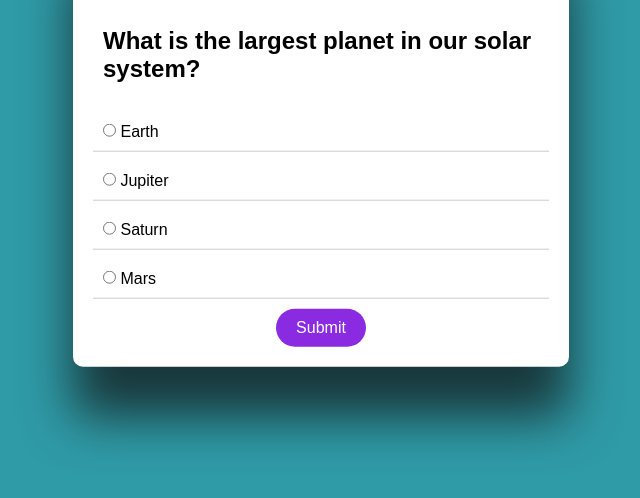
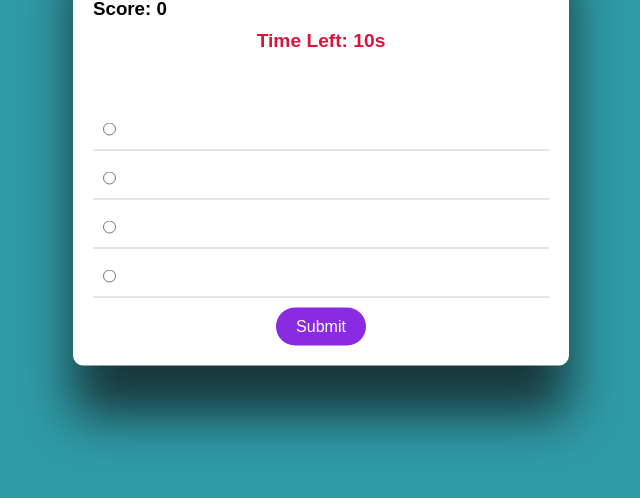
Before and after one commit to Waqas-Gujjar/js-quiz-app, a plain HTML site: page index.html in a window 1280 px wide. Shown: the part 302-800 px from the top of the page, without its empty margins (339-979 px from the left). Drawn offline with Linux system fonts and the light colour scheme.

Commit message:
update html and css and js

```diff
--- a/index.html
+++ b/index.html
@@ -11,34 +11,38 @@
         <div id="quiz">
             <h1>QUIZ APP</h1>
 
-            <h2 class="question" id="question" > quiz app</h2>
+            <!-- Score Display -->
+            <h3 id="score-display">Score: 0</h3>
+
+            <!-- Timer Display -->
+            <h3 id="timer-display">Time Left: 10s</h3>
+
+            <h2 class="question" id="question"></h2>
 
             <ul>
-                <li> <input type="radio" name="answer"  class="answer" id="a">
-                <label for="a" id="option-1">quiz option</label>
-            </li>
-                <li> <input type="radio" name="answer"  class="answer" id="b">
-                <label for="a" id="option-2">quiz option</label>
-            </li>
-                <li> <input type="radio" name="answer"  class="answer" id="c">
-                <label for="a" id="option-3">quiz option</label>
-            </li>
-                <li> <input type="radio" name="answer"  class="answer" id="d">
-                <label for="a" id="option-4">quiz option</label>
-            </li>
+                <li>
+                    <input type="radio" name="answer" class="answer" id="a">
+                    <label for="a" id="option-1"></label>
+                </li>
+                <li>
+                    <input type="radio" name="answer" class="answer" id="b">
+                    <label for="b" id="option-2"></label>
+                </li>
+                <li>
+                    <input type="radio" name="answer" class="answer" id="c">
+                    <label for="c" id="option-3"></label>
+                </li>
+                <li>
+                    <input type="radio" name="answer" class="answer" id="d">
+                    <label for="d" id="option-4"></label>
+                </li>
             </ul>
 
             <div class="btn">
-            <button type="submit" id="submit">Submit</button>
+                <button type="submit" id="submit">Submit</button>
             </div>
         </div>
-
-
-
-            </div>
-        </form>
     </div>
-
 
     <script src="script.js"></script>
 </body>
--- a/script.js
+++ b/script.js
@@ -1,89 +1,7 @@
-// Array of quiz questions
-const quizData = [
-    {
-        question: "What is the largest planet in our solar system?",
-        a: "Earth",
-        b: "Jupiter",
-        c: "Saturn",
-        d: "Mars",
-        correct: "b"
-    },
-    {
-        question: "Which element has the chemical symbol 'O'?",
-        a: "Gold",
-        b: "Oxygen",
-        c: "Osmium",
-        d: "Oganesson",
-        correct: "b"
-    },
-    {
-        question: "Who wrote the play 'Romeo and Juliet'?",
-        a: "William Shakespeare",
-        b: "Charles Dickens",
-        c: "Jane Austen",
-        d: "Mark Twain",
-        correct: "a"
-    },
-    {
-        question: "Which country won the FIFA World Cup in 2018?",
-        a: "Germany",
-        b: "Brazil",
-        c: "France",
-        d: "Argentina",
-        correct: "c"
-    },
-    {
-        question: "What is the hardest natural substance on Earth?",
-        a: "Gold",
-        b: "Iron",
-        c: "Diamond",
-        d: "Graphite",
-        correct: "c"
-    },
-    {
-        question: "Who painted the Mona Lisa?",
-        a: "Vincent van Gogh",
-        b: "Pablo Picasso",
-        c: "Claude Monet",
-        d: "Leonardo da Vinci",
-        correct: "d"
-    },
-    {
-        question: "What is the capital city of Australia?",
-        a: "Sydney",
-        b: "Melbourne",
-        c: "Canberra",
-        d: "Perth",
-        correct: "c"
-    },
-    {
-        question: "What is the main ingredient in traditional Japanese miso soup?",
-        a: "Tofu",
-        b: "Soybean paste",
-        c: "Fish stock",
-        d: "Seaweed",
-        correct: "b"
-    },
-    {
-        question: "Who developed the theory of general relativity?",
-        a: "Isaac Newton",
-        b: "Albert Einstein",
-        c: "Galileo Galilei",
-        d: "Nikola Tesla",
-        correct: "b"
-    },
-    {
-        question: "Which year did the Titanic sink?",
-        a: "1912",
-        b: "1905",
-        c: "1898",
-        d: "1921",
-        correct: "a"
-    }
-];
-
 let currentQuiz = 0;
 let score = 0;
+let timeLeft = 10;
+let timer;
 
 const questionEl = document.getElementById('question');
 const answerEls = document.querySelectorAll('.answer');
@@ -92,9 +10,12 @@ const option2 = document.getElementById('option-2');
 const option3 = document.getElementById('option-3');
 const option4 = document.getElementById('option-4');
 const submitBtn = document.getElementById('submit');
+const scoreDisplay = document.getElementById('score-display');
+const timerDisplay = document.getElementById('timer-display');
 
 // Load the current quiz question
 function loadQuiz() {
+    clearInterval(timer);
     deselectAnswers();
 
     const currentQuizData = quizData[currentQuiz];
@@ -104,6 +25,11 @@ function loadQuiz() {
     option2.innerText = currentQuizData.b;
     option3.innerText = currentQuizData.c;
     option4.innerText = currentQuizData.d;
+
+    // Reset and start the timer
+    timeLeft = 10;
+    timerDisplay.innerText = `Time Left: ${timeLeft}s`;
+    timer = setInterval(updateTimer, 1000);
 }
 
 // Deselect previously selected answers
@@ -122,14 +48,22 @@ function getSelected() {
     return answer;
 }
 
-// Load the first question
-loadQuiz();
+// Update the timer every second
+function updateTimer() {
+    if (timeLeft > 0) {
+        timeLeft--;
+        timerDisplay.innerText = `Time Left: ${timeLeft}s`;
+    } else {
+        clearInterval(timer);
+        // Move to the next question automatically if time runs out
+        submitAnswer();
+    }
+}
 
-// Event listener for the submit button
-submitBtn.addEventListener('click', () => {
+// Submit answer and proceed to next question or end quiz
+function submitAnswer() {
     const answer = getSelected();
 
-    if (answer) {
     if (answer === quizData[currentQuiz].correct) {
         score++;
     }
@@ -164,7 +98,16 @@ submitBtn.addEventListener('click', () => {
         btnContainer.style.justifyContent = 'center';
         btnContainer.style.marginTop = '20px';
     }
-    } else {
-        alert('Please select an answer before submitting!');
+
+    // Update score display
+    scoreDisplay.innerText = `Score: ${score}`;
 }
+
+// Load the first question
+loadQuiz();
+
+// Event listener for the submit button
+submitBtn.addEventListener('click', () => {
+    clearInterval(timer);
+    submitAnswer();
 });
--- a/style.css
+++ b/style.css
@@ -135,3 +135,11 @@ ul > li {
         padding: 6px 12px; /* Further adjust button padding */
     }
 }
+
+/* Style for the timer display */
+#timer-display {
+    font-size: 1.2rem;
+    color: crimson;
+    margin-top: 10px;
+    text-align: center;
+}
```
Lines whose indentation alone changed are shown as unchanged.
